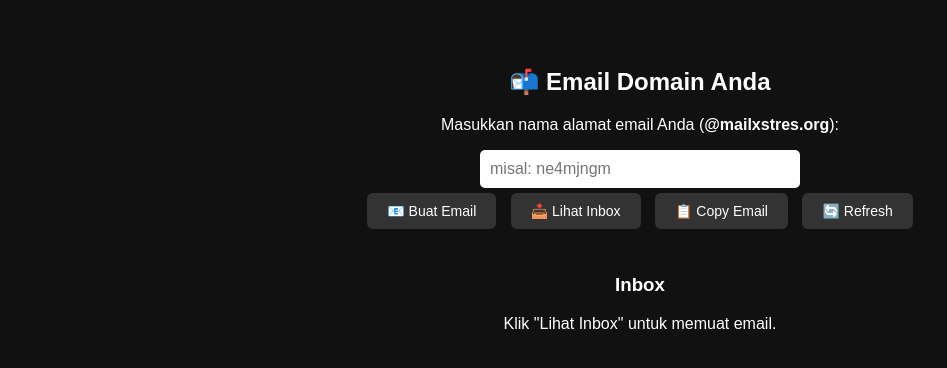
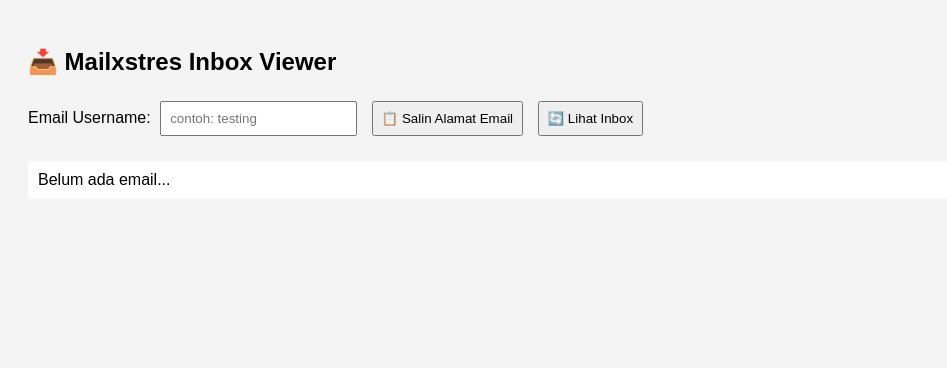
Before and after one commit to prengkitok34/OJOKDIGAWE, a plain HTML site: page index.html in a window 1280 px wide. Shown: the whole page, without its empty margins (0-947 px from the left). Drawn offline with Linux system fonts and the light colour scheme.

Commit message:
Update index.html

```diff
--- a/index.html
+++ b/index.html
@@ -1,167 +1,64 @@
 <!DOCTYPE html>
-<html lang="id">
+<html lang="en">
 <head>
-  <meta charset="UTF-8">
-  <meta name="viewport" content="width=device-width, initial-scale=1">
-  <title>Email Domain Anda</title>
+  <meta charset="UTF-8" />
+  <title>Mailxstres Inbox</title>
   <style>
-    body {
-      font-family: Arial, sans-serif;
-      background-color: #111;
-      color: #fff;
-      text-align: center;
-      padding: 40px;
-    }
-
-    input[type="text"] {
-      padding: 10px;
-      font-size: 16px;
-      width: 300px;
-      border-radius: 5px;
-      border: none;
-    }
-
-    button {
-      padding: 10px 20px;
-      font-size: 14px;
-      margin: 5px;
-      border: none;
-      border-radius: 6px;
-      cursor: pointer;
-      background-color: #333;
-      color: white;
-    }
-
-    button:hover {
-      background-color: #555;
-    }
-
-    .notif {
-      position: fixed;
-      top: 20px;
-      right: 20px;
-      background-color: #222;
-      color: #fff;
-      padding: 12px 20px;
-      border-radius: 8px;
-      box-shadow: 0 4px 8px rgba(0,0,0,0.2);
-      z-index: 9999;
-      opacity: 0.95;
-      font-size: 14px;
-      transition: all 0.3s ease;
-      display: none;
-    }
-
-    .notif.success { background-color: #28a745; }
-    .notif.error { background-color: #dc3545; }
+    body { font-family: sans-serif; background: #f4f4f4; padding: 20px; }
+    input, button { padding: 8px; margin: 5px; }
+    #emailList { margin-top: 20px; background: #fff; padding: 10px; border-radius: 5px; }
+    .emailItem { border-bottom: 1px solid #ccc; padding: 8px 0; }
+    .otp { font-weight: bold; color: green; }
   </style>
 </head>
 <body>
+  <h2>📥 Mailxstres Inbox Viewer</h2>
+  <label>Email Username:</label>
+  <input type="text" id="username" placeholder="contoh: testing" />
+  <button onclick="copyEmail()">📋 Salin Alamat Email</button>
+  <button onclick="loadInbox()">🔄 Lihat Inbox</button>
+  <div id="emailAddress" style="margin-top: 10px;"></div>
 
-  <h2>📬 Email Domain Anda</h2>
-  <p>Masukkan nama alamat email Anda (<strong>@mailxstres.org</strong>):</p>
-
-  <input type="text" id="emailInput" placeholder="misal: ne4mjngm">
-  <br>
-  <button onclick="buatEmail()">📧 Buat Email</button>
-  <button onclick="lihatInbox()">📥 Lihat Inbox</button>
-  <button onclick="copyEmail()">📋 Copy Email</button>
-  <button onclick="refreshInbox()">🔄 Refresh</button>
-
-  <div id="notif" class="notif"></div>
-
-  <div id="inboxArea" style="margin-top: 40px;">
-    <h3>Inbox</h3>
-    <p id="inboxStatus">Klik "Lihat Inbox" untuk memuat email.</p>
-  </div>
+  <div id="emailList">Belum ada email...</div>
 
   <script>
-    function showNotif(message, type = 'success') {
-      const notif = document.getElementById('notif');
-      notif.textContent = message;
-      notif.className = 'notif ' + type;
-      notif.style.display = 'block';
-      setTimeout(() => {
-        notif.style.display = 'none';
-      }, 3000);
+    function copyEmail() {
+      const user = document.getElementById("username").value.trim();
+      const email = user + "@mailxstres.org";
+      navigator.clipboard.writeText(email);
+      document.getElementById("emailAddress").innerText = "✅ Disalin: " + email;
     }
 
-    function getEmail() {
-      const username = document.getElementById("emailInput").value.trim();
-      if (!username) {
-        showNotif("Masukkan nama email terlebih dahulu!", "error");
-        return null;
-      }
-      return username.toLowerCase() + "@mailxstres.org";
-    }
-
-    function buatEmail() {
-      const email = getEmail();
-      if (!email) return;
-      showNotif("Email dibuat: " + email, "success");
-    }
-
-    function copyEmail() {
-      const email = getEmail();
-      if (!email) return;
-      navigator.clipboard.writeText(email).then(() => {
-        showNotif("Alamat email disalin!", "success");
-      }).catch(() => {
-        showNotif("Gagal menyalin email", "error");
-      });
-    }
-
-    function lihatInbox() {
-      const username = document.getElementById("emailInput").value.trim().toLowerCase();
-      if (!username) {
-        showNotif("Masukkan nama email terlebih dahulu!", "error");
-        return;
-      }
-
-      fetch(`/inbox.php?username=${encodeURIComponent(username)}`)
-        .then(response => {
-          if (!response.ok) throw new Error("Gagal mengambil inbox");
-          return response.json();
-        })
+    function loadInbox() {
+      const user = document.getElementById("username").value.trim();
+      fetch("inbox.php?user=" + encodeURIComponent(user))
+        .then(res => res.json())
         .then(data => {
-          const inboxArea = document.getElementById("inboxStatus");
-          if (!data || data.length === 0) {
-            inboxArea.innerHTML = "📭 Tidak ada email masuk.";
+          const list = document.getElementById("emailList");
+          list.innerHTML = "";
+          if (data.length === 0) {
+            list.innerHTML = "📭 Tidak ada email masuk.";
             return;
           }
-
-          let html = '';
-          data.forEach((email, index) => {
-            html += `
-              <div style="border: 1px solid #555; margin: 10px auto; max-width: 600px; padding: 10px; background-color: #222; border-radius: 8px; text-align: left;">
-                <strong>📨 ${email.subject}</strong><br>
-                <small>🧑‍💻 ${email.from} | 🕒 ${email.date}</small><br><br>
-                🔢 <b>OTP:</b> ${email.otp || '(tidak ditemukan)'}<br><br>
-                📝 <em>${email.snippet}</em>
-              </div>
+          data.forEach(mail => {
+            const div = document.createElement("div");
+            div.className = "emailItem";
+            div.innerHTML = `
+              <b>From:</b> ${mail.from}<br>
+              <b>Subject:</b> ${mail.subject}<br>
+              <b>OTP:</b> <span class="otp">${mail.otp}</span>
+              <button onclick="navigator.clipboard.writeText('${mail.otp}')">📋 Salin OTP</button><br>
+              <hr><pre>${mail.body}</pre>
             `;
+            list.appendChild(div);
           });
-
-          inboxArea.innerHTML = html;
-          showNotif("Inbox berhasil dimuat", "success");
-        })
-        .catch(error => {
-          console.error(error);
-          document.getElementById("inboxStatus").innerHTML = "❌ Gagal memuat email.";
-          showNotif("Gagal memuat inbox", "error");
         });
     }
 
-    function refreshInbox() {
-      lihatInbox();
-    }
-
-    // Auto-refresh tiap 5 detik
     setInterval(() => {
-      const username = document.getElementById("emailInput").value.trim();
-      if (username) refreshInbox();
-    }, 5000);
+      const user = document.getElementById("username").value.trim();
+      if (user) loadInbox();
+    }, 3000);
   </script>
-
 </body>
 </html>
```
